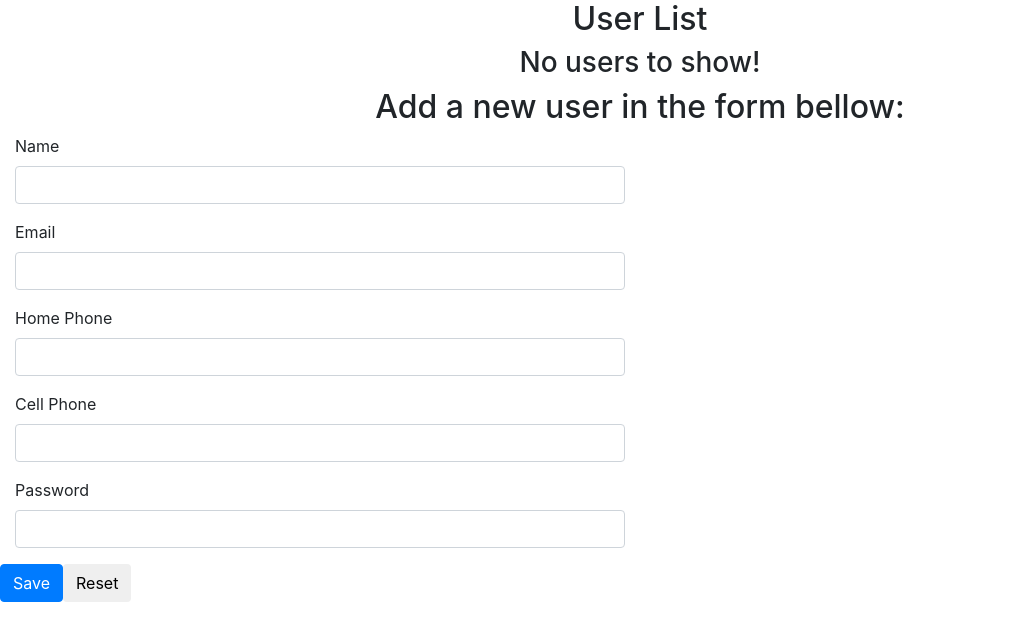
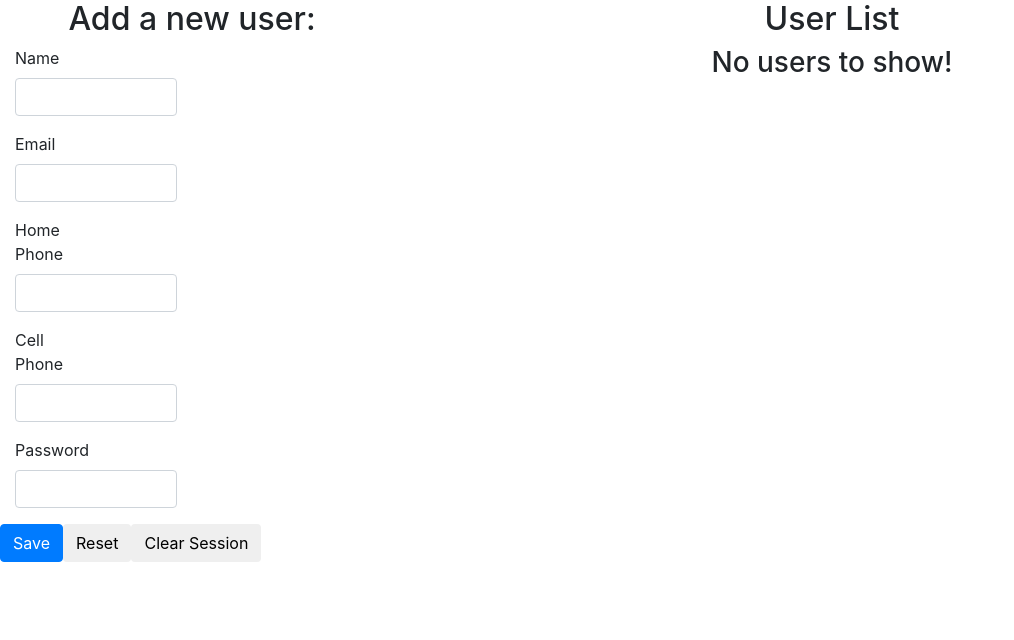
Before and after one commit to nickmarinho/ks-angular-test, an Angular app: page / in a window 1280 px wide. Shown: the top 640 px of the page, without its empty margins (0-1014 px from the left). Built offline with nearby package versions, Linux system fonts and the light colour scheme.

Commit message:
Moving form to the left and the list to the right. Adding required to the fields in the form. Adding a button to clear the session storage. Adding event emitter to update the user list.

```diff
--- a/src/app/app.component.css
+++ b/src/app/app.component.css
@@ -0,0 +1,11 @@
+app-user-form {
+    float: left;
+    position: relative;
+    width: 30%;
+}
+
+app-user-list {
+    float: left;
+    position: relative;
+    width: 70%;
+}
--- a/src/app/app.component.html
+++ b/src/app/app.component.html
@@ -1,2 +1,2 @@
+<app-user-form (updateUserListEmitter)="updateUserList($event)"></app-user-form>
 <app-user-list [users]="users"></app-user-list>
-<app-user-form (updateUserListEmitter)="updateUserList($event)"></app-user-form>
--- a/src/app/app.component.ts
+++ b/src/app/app.component.ts
@@ -1,4 +1,6 @@
 import { Component } from '@angular/core';
+import { Users } from './model/users.model';
+import { UsersService } from './service/users.service';
 
 @Component({
   selector: 'app-root',
@@ -6,11 +8,15 @@ import { Component } from '@angular/core';
   styleUrls: [ './app.component.css' ]
 })
 export class AppComponent {
-  constructor() { }
+  constructor(private usersService: UsersService) { }
 
-  users;
+  users: Users;
 
   updateUserList(users) {
-    this.users = users;
+    this.users = JSON.parse(
+      JSON.parse(
+        this.usersService.getUsers()
+      )
+    );
   }
 }
--- a/src/app/forms/user-form.component.html
+++ b/src/app/forms/user-form.component.html
@@ -1,15 +1,15 @@
-<h2 class="text-center">Add a new user in the form bellow:</h2>
+<h2 class="text-center">Add a new user:</h2>
 <form class="form-horizontal" [formGroup]="userForm" novalidate>
     <div class="form-group">
         <label for="name" class="col-sm-3 control-label">Name</label>
         <div class="col-sm-6">
-            <input type="text" id="name" name="name" class="form-control" [ngModelOptions]="{standalone: true}" [(ngModel)]="user.name" />
+            <input type="text" id="name" name="name" class="form-control" [ngModelOptions]="{standalone: true}" [(ngModel)]="user.name" required />
         </div>
     </div>
     <div class="form-group">
         <label for="email" class="col-sm-3 control-label">Email</label>
         <div class="col-sm-6">
-            <input type="text" id="email" name="email" class="form-control" [ngModelOptions]="{standalone: true}" [(ngModel)]="user.email" />
+            <input type="text" id="email" name="email" class="form-control" [ngModelOptions]="{standalone: true}" [(ngModel)]="user.email" required />
         </div>
     </div>
     <div class="form-group">
@@ -27,7 +27,7 @@
     <div class="form-group">
         <label for="password" class="col-sm-3 control-label">Password</label>
         <div class="col-sm-6">
-            <input type="text" id="password" name="password" class="form-control" [ngModelOptions]="{standalone: true}" [(ngModel)]="user.password" />
+            <input type="text" id="password" name="password" class="form-control" [ngModelOptions]="{standalone: true}" [(ngModel)]="user.password" required />
         </div>
     </div>
 
@@ -38,6 +38,7 @@
         <p class="error"><strong>Error: </strong>{{ errorsMessage }}</p>
     </ng-container>
 
-    <input type="submit" value="Save" class="btn btn-primary"  (click)="saveUser()" />
+    <input type="submit" value="Save" class="btn btn-primary" (click)="saveUser()" />
     <input type="reset" value="Reset" class="btn" (click)="resetForm()" />
+    <input type="button" value="Clear Session" class="btn" (click)="clearSessionList()" />
 </form>
--- a/src/app/forms/user-form.component.ts
+++ b/src/app/forms/user-form.component.ts
@@ -38,16 +38,34 @@ export class UserFormComponent implements OnInit {
 
     public resetForm() {
         this.user = new Users();
+        this.errorsMessage = '';
+        this.successMessage = '';
+    }
+
+    public clearSessionList() {
+        this.usersService.clearUserList();
+        this.updateUserListEmitter.emit();
     }
 
     public saveUser() {
-        if (!this.user.homePhone === undefined && !this.user.cellPhone === undefined) {
-            if (this.user.homePhone === '' && this.user.cellPhone === '') {
-                this.errorsMessage = 'At last one telephone number is required';
-            }
+        if (this.checkUserDataError()) {
+            this.errorsMessage = 'At last one telephone number is required';
         } else {
             this.usersService.addUpdateUser(this.user);
             this.successMessage = 'User saved successfully!';
+            this.updateUserListEmitter.emit();
         }
     }
+
+    public checkUserDataError() {
+        let errors = 0;
+
+        if (this.user.homePhone === undefined && this.user.cellPhone === undefined) {
+            errors++;
+        } else if (this.user.homePhone === '' && this.user.cellPhone === '') {
+            errors++;
+        }
+
+        return errors;
+    }
 }
--- a/src/app/lists/user-list.component.ts
+++ b/src/app/lists/user-list.component.ts
@@ -11,7 +11,7 @@ export class UserListComponent implements OnInit, OnChanges {
   constructor(private usersService: UsersService) { }
 
   @Input()
-    users;
+    users: Users;
 
   ngOnInit() {
     this.users = JSON.parse(
--- a/src/app/service/users.service.ts
+++ b/src/app/service/users.service.ts
@@ -29,4 +29,8 @@ export class UsersService {
     return sessionStorage.setItem('users', JSON.stringify(users));
   }
 
+  public clearUserList() {
+    sessionStorage.clear();
+  }
+
 }
```
